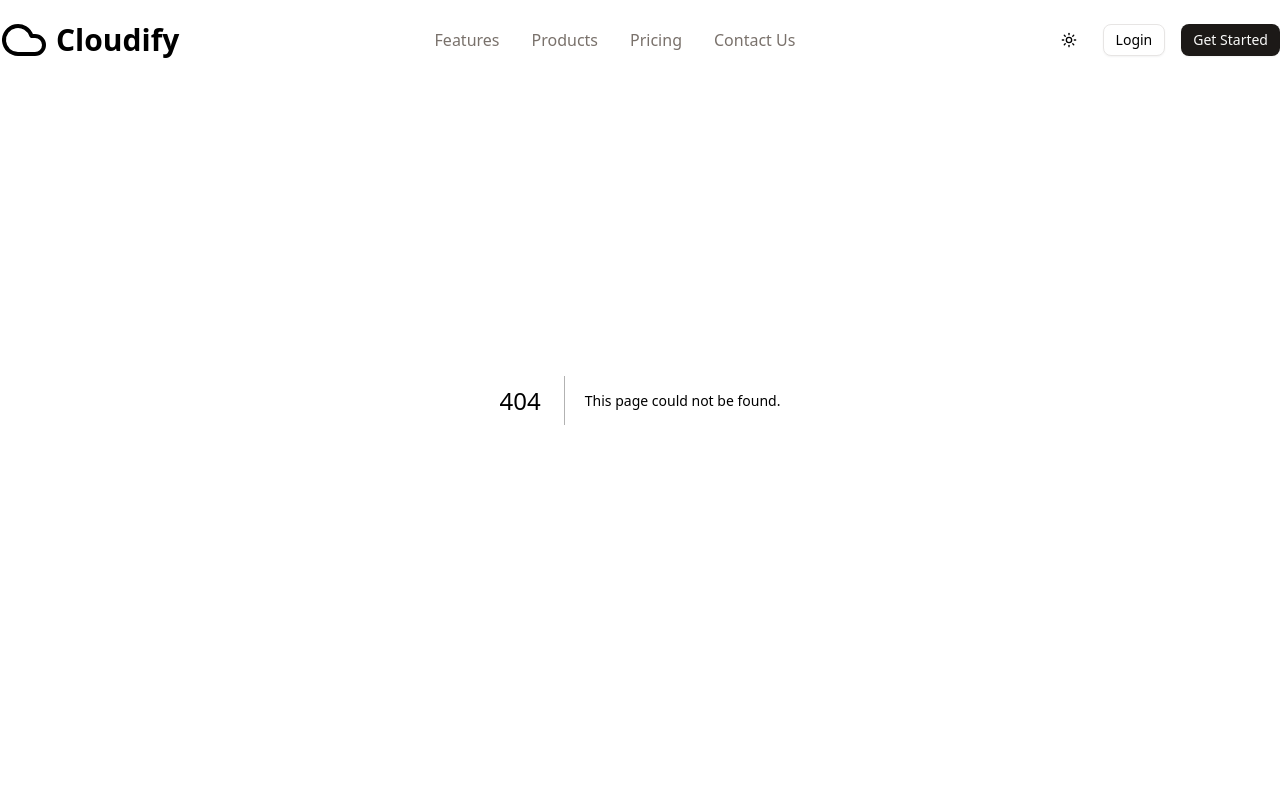
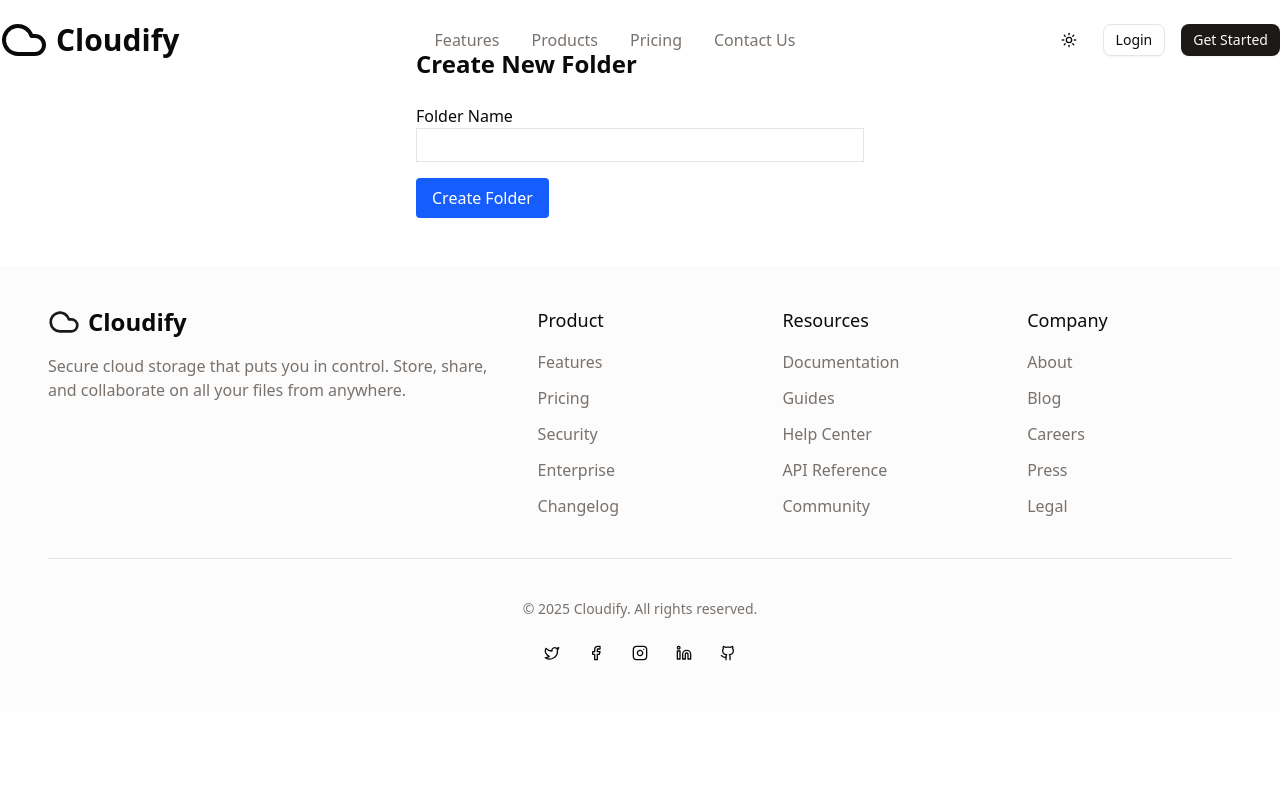
Before and after one commit to binay-das/cloudify, a Next.js app: page /folders/new in a window 1280 px wide. Before the commit this address had no page. Shown: the top 800 px of the page. Built offline with nearby package versions, Linux system fonts and the light colour scheme.

Commit message:
new folder page

```diff
--- /dev/null
+++ b/app/folders/new/page.tsx
@@ -0,0 +1,83 @@
+"use client";
+
+import { useState } from "react";
+import { useRouter } from "next/navigation";
+
+export default function CreateFolderPage() {
+  const [name, setName] = useState("");
+  const [parentId, setParentId] = useState<string | undefined>(undefined); // Optional, if supporting subfolders
+  const [error, setError] = useState<string | null>(null);
+  const [loading, setLoading] = useState(false);
+  const router = useRouter();
+
+  async function handleSubmit(e: React.FormEvent<HTMLFormElement>) {
+    e.preventDefault();
+    setLoading(true);
+    setError(null);
+
+    try {
+      const res = await fetch("/api/folders", {
+        method: "POST",
+        headers: { "Content-Type": "application/json" },
+        body: JSON.stringify({ name, parentId: parentId || null }),
+      });
+
+      const data = await res.json();
+
+      if (!res.ok) {
+        setError(data.error || "Unexpected error");
+      } else {
+        setName("");
+        setParentId(undefined);
+        router.refresh();
+      }
+    } catch (err) {
+      setError("Failed to create folder. Please try again.");
+    } finally {
+      setLoading(false);
+    }
+  }
+
+  return (
+    <div className="max-w-md mx-auto py-12">
+      <h1 className="text-2xl font-bold mb-6">Create New Folder</h1>
+      <form onSubmit={handleSubmit} className="space-y-4">
+        <div>
+          <label className="block font-medium mb-1">
+            Folder Name
+            <input
+              className="border px-2 py-1 w-full"
+              type="text"
+              value={name}
+              onChange={e => setName(e.target.value)}
+              required
+              disabled={loading}
+            />
+          </label>
+        </div>
+        {/*
+        <div>
+          <label className="block font-medium mb-1">
+            Parent Folder ID
+            <input
+              className="border px-2 py-1 w-full"
+              type="text"
+              value={parentId || ""}
+              onChange={e => setParentId(e.target.value)}
+              disabled={loading}
+            />
+          </label>
+        </div>
+        */}
+        {error && <p className="text-red-500">{error}</p>}
+        <button
+          className="bg-blue-600 text-white px-4 py-2 rounded"
+          type="submit"
+          disabled={loading}
+        >
+          {loading ? "Creating..." : "Create Folder"}
+        </button>
+      </form>
+    </div>
+  );
+}
```
